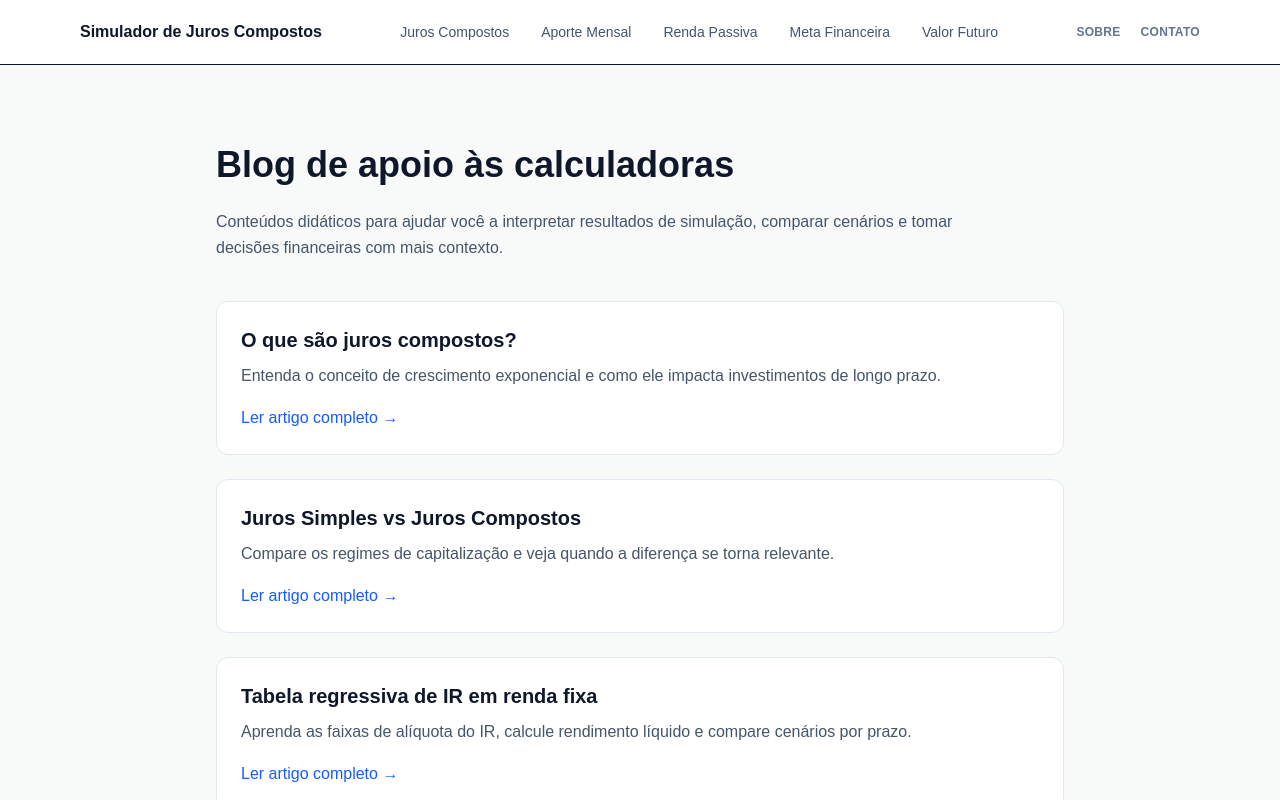
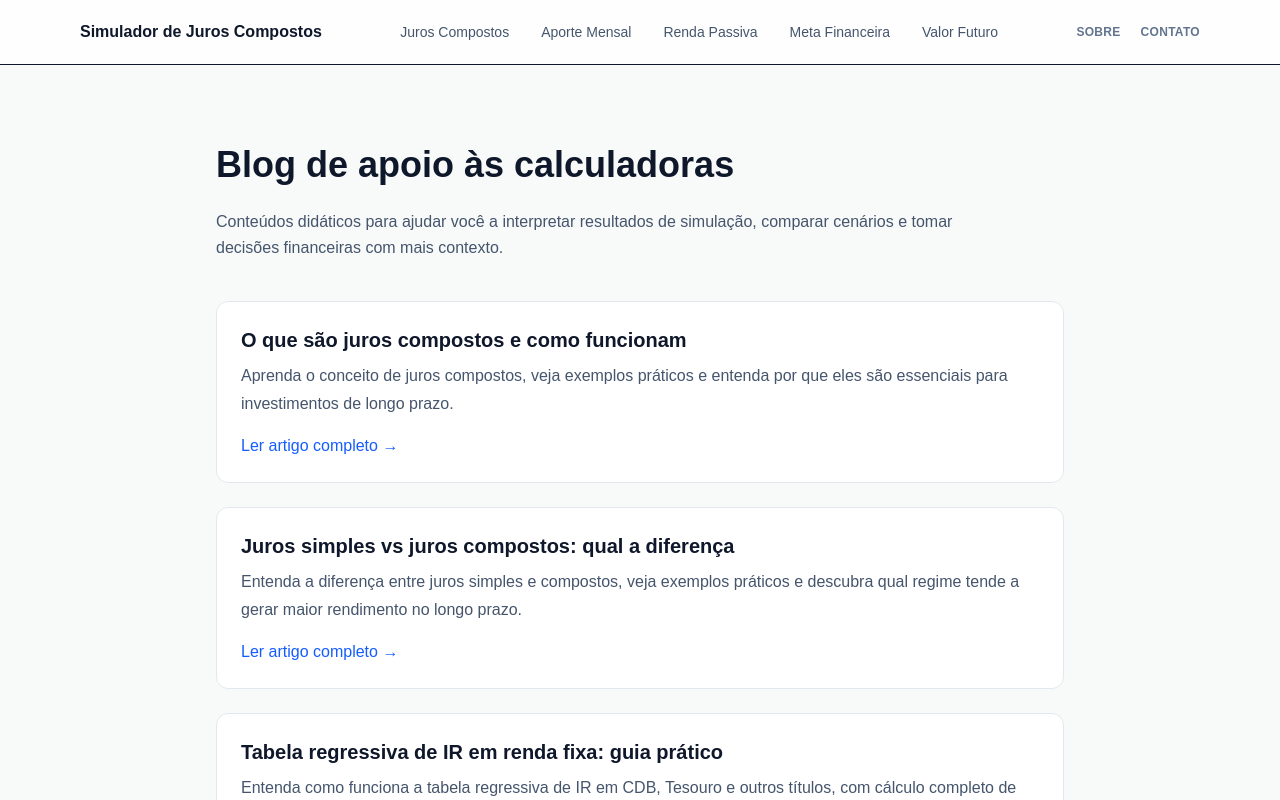
Before and after one commit to Gabrielfernandes7/simulador-juros-composto, a Next.js app: page /blog in a window 1280 px wide. Shown: the top 800 px of the page. Built offline with nearby package versions, Linux system fonts and the light colour scheme.

Commit message:
refactor sitemap and centralize indexable route metadata

```diff
--- a/src/app/blog/come-cotas-na-pratica/page.tsx
+++ b/src/app/blog/come-cotas-na-pratica/page.tsx
@@ -5,17 +5,15 @@ import Navbar from "@/components/Navbar"
 import { TrackedLink } from "@/components/TrackedLink"
 import { JsonLd } from "@/components/seo/JsonLd"
 import { buildArticleSchema, buildBreadcrumbSchema, buildMetadata } from "@/lib/seo"
+import { getBlogPostBySlug } from "@/lib/blog-posts"
 
-const title = "Come-cotas na prática: impacto real nos fundos"
-const description =
-  "Veja o que é come-cotas, quando ele acontece e como esse adiantamento de IR afeta o crescimento do seu patrimônio em fundos de investimento."
-const publishedAt = "2026-03-27"
-const updatedAt = "2026-04-06"
+const post = getBlogPostBySlug("come-cotas-na-pratica")
+const { title, description, publishedAt, updatedAt } = post
 
 export const metadata: Metadata = buildMetadata({
   title,
   description,
-  path: "/blog/come-cotas-na-pratica",
+  path: post.path,
   keywords: [
     "come-cotas",
     "come-cotas fundos",
@@ -33,8 +31,8 @@ export default function ArticlePage() {
       <article className="max-w-3xl mx-auto px-6 pt-20 pb-24">
         <h1 className="text-4xl font-bold mb-8">Come-cotas na prática</h1>
         <p className="mb-6 text-sm text-slate-500">
-          Publicado em 27 de março de 2026 • Atualizado em 6 de abril de 2026 • Equipe Simulador de
-          Juros Compostos
+          Publicado em {publishedAt} • Atualizado em {updatedAt} • Equipe Simulador de Juros
+          Compostos
         </p>
 
         <p className="text-slate-700 leading-relaxed mb-6">
@@ -111,14 +109,14 @@ export default function ArticlePage() {
           buildArticleSchema({
             title,
             description,
-            path: "/blog/come-cotas-na-pratica",
+            path: post.path,
             publishedAt,
             updatedAt
           }),
           buildBreadcrumbSchema([
             { name: "Início", path: "/" },
             { name: "Blog", path: "/blog" },
-            { name: "Come-cotas na prática", path: "/blog/come-cotas-na-pratica" }
+            { name: "Come-cotas na prática", path: post.path }
           ])
         ]}
       />
--- a/src/app/blog/juros-simples-vs-compostos/page.tsx
+++ b/src/app/blog/juros-simples-vs-compostos/page.tsx
@@ -5,17 +5,15 @@ import Navbar from "@/components/Navbar"
 import { TrackedLink } from "@/components/TrackedLink"
 import { JsonLd } from "@/components/seo/JsonLd"
 import { buildArticleSchema, buildBreadcrumbSchema, buildMetadata } from "@/lib/seo"
+import { getBlogPostBySlug } from "@/lib/blog-posts"
 
-const title = "Juros simples vs juros compostos: qual a diferença"
-const description =
-  "Entenda a diferença entre juros simples e compostos, veja exemplos práticos e descubra qual regime tende a gerar maior rendimento no longo prazo."
-const publishedAt = "2026-03-27"
-const updatedAt = "2026-04-06"
+const post = getBlogPostBySlug("juros-simples-vs-compostos")
+const { title, description, publishedAt, updatedAt } = post
 
 export const metadata: Metadata = buildMetadata({
   title,
   description,
-  path: "/blog/juros-simples-vs-compostos",
+  path: post.path,
   keywords: ["juros simples vs compostos", "diferença entre juros simples e compostos"],
   category: "article"
 })
@@ -28,8 +26,8 @@ export default function ArticlePage() {
       <article className="max-w-3xl mx-auto px-6 pt-20 pb-24">
         <h1 className="text-4xl font-bold mb-8">Juros Simples vs Juros Compostos: Qual a Diferença?</h1>
         <p className="mb-6 text-sm text-slate-500">
-          Publicado em 27 de março de 2026 • Atualizado em 6 de abril de 2026 • Equipe Simulador de
-          Juros Compostos
+          Publicado em {publishedAt} • Atualizado em {updatedAt} • Equipe Simulador de Juros
+          Compostos
         </p>
 
         <p className="text-slate-700 leading-relaxed mb-6">
@@ -105,14 +103,14 @@ export default function ArticlePage() {
           buildArticleSchema({
             title,
             description,
-            path: "/blog/juros-simples-vs-compostos",
+            path: post.path,
             publishedAt,
             updatedAt
           }),
           buildBreadcrumbSchema([
             { name: "Início", path: "/" },
             { name: "Blog", path: "/blog" },
-            { name: "Juros simples vs compostos", path: "/blog/juros-simples-vs-compostos" }
+            { name: "Juros simples vs compostos", path: post.path }
           ])
         ]}
       />
--- a/src/app/blog/o-que-sao-juros-compostos/page.tsx
+++ b/src/app/blog/o-que-sao-juros-compostos/page.tsx
@@ -5,17 +5,15 @@ import Navbar from "@/components/Navbar"
 import { TrackedLink } from "@/components/TrackedLink"
 import { JsonLd } from "@/components/seo/JsonLd"
 import { buildArticleSchema, buildBreadcrumbSchema, buildMetadata } from "@/lib/seo"
+import { getBlogPostBySlug } from "@/lib/blog-posts"
 
-const title = "O que são juros compostos e como funcionam"
-const description =
-  "Aprenda o conceito de juros compostos, veja exemplos práticos e entenda por que eles são essenciais para investimentos de longo prazo."
-const publishedAt = "2026-03-27"
-const updatedAt = "2026-04-06"
+const post = getBlogPostBySlug("o-que-sao-juros-compostos")
+const { title, description, publishedAt, updatedAt } = post
 
 export const metadata: Metadata = buildMetadata({
   title,
   description,
-  path: "/blog/o-que-sao-juros-compostos",
+  path: post.path,
   keywords: ["o que são juros compostos", "como funcionam juros compostos"],
   category: "article"
 })
@@ -28,8 +26,8 @@ export default function ArticlePage() {
       <article className="max-w-3xl mx-auto px-6 pt-20 pb-24">
         <h1 className="text-4xl font-bold mb-8">O que são Juros Compostos?</h1>
         <p className="mb-6 text-sm text-slate-500">
-          Publicado em 27 de março de 2026 • Atualizado em 6 de abril de 2026 • Equipe Simulador de
-          Juros Compostos
+          Publicado em {publishedAt} • Atualizado em {updatedAt} • Equipe Simulador de Juros
+          Compostos
         </p>
 
         <p className="text-slate-700 leading-relaxed mb-6">
@@ -99,14 +97,14 @@ export default function ArticlePage() {
           buildArticleSchema({
             title,
             description,
-            path: "/blog/o-que-sao-juros-compostos",
+            path: post.path,
             publishedAt,
             updatedAt
           }),
           buildBreadcrumbSchema([
             { name: "Início", path: "/" },
             { name: "Blog", path: "/blog" },
-            { name: "O que são juros compostos", path: "/blog/o-que-sao-juros-compostos" }
+            { name: "O que são juros compostos", path: post.path }
           ])
         ]}
       />
--- a/src/app/blog/page.tsx
+++ b/src/app/blog/page.tsx
@@ -4,6 +4,7 @@ import AdSlot from "@/components/ads/AdSlot"
 import Navbar from "@/components/Navbar"
 import { JsonLd } from "@/components/seo/JsonLd"
 import { buildBreadcrumbSchema, buildCollectionPageSchema, buildMetadata } from "@/lib/seo"
+import blogPosts from "@/lib/blog-posts"
 
 export const metadata: Metadata = buildMetadata({
   title: "Blog de educação financeira e simuladores",
@@ -13,32 +14,12 @@ export const metadata: Metadata = buildMetadata({
   keywords: ["blog de investimentos", "educação financeira", "simuladores financeiros", "renda fixa"]
 })
 
-const posts = [
-  {
-    href: "/blog/o-que-sao-juros-compostos",
-    title: "O que são juros compostos?",
-    description:
-      "Entenda o conceito de crescimento exponencial e como ele impacta investimentos de longo prazo."
-  },
-  {
-    href: "/blog/juros-simples-vs-compostos",
-    title: "Juros Simples vs Juros Compostos",
-    description:
-      "Compare os regimes de capitalização e veja quando a diferença se torna relevante."
-  },
-  {
-    href: "/blog/tabela-regressiva-ir-renda-fixa",
-    title: "Tabela regressiva de IR em renda fixa",
-    description:
-      "Aprenda as faixas de alíquota do IR, calcule rendimento líquido e compare cenários por prazo."
-  },
-  {
-    href: "/blog/come-cotas-na-pratica",
-    title: "Come-cotas na prática",
-    description:
-      "Veja como a antecipação semestral de IR em fundos impacta seu patrimônio ao longo do tempo."
-  }
-]
+const posts = blogPosts.map((post) => ({
+  href: post.path,
+  title: post.title,
+  description: post.description
+}))
+
 
 export default function BlogPage() {
   return (
--- a/src/app/blog/tabela-regressiva-ir-renda-fixa/page.tsx
+++ b/src/app/blog/tabela-regressiva-ir-renda-fixa/page.tsx
@@ -5,17 +5,15 @@ import Navbar from "@/components/Navbar"
 import { TrackedLink } from "@/components/TrackedLink"
 import { JsonLd } from "@/components/seo/JsonLd"
 import { buildArticleSchema, buildBreadcrumbSchema, buildMetadata } from "@/lib/seo"
+import { getBlogPostBySlug } from "@/lib/blog-posts"
 
-const title = "Tabela regressiva de IR em renda fixa: guia prático"
-const description =
-  "Entenda como funciona a tabela regressiva de IR em CDB, Tesouro e outros títulos, com cálculo completo de alíquota e rendimento líquido."
-const publishedAt = "2026-03-27"
-const updatedAt = "2026-04-06"
+const post = getBlogPostBySlug("tabela-regressiva-ir-renda-fixa")
+const { title, description, publishedAt, updatedAt } = post
 
 export const metadata: Metadata = buildMetadata({
   title,
   description,
-  path: "/blog/tabela-regressiva-ir-renda-fixa",
+  path: post.path,
   keywords: [
     "tabela regressiva ir renda fixa",
     "imposto de renda cdb",
@@ -33,8 +31,8 @@ export default function ArticlePage() {
       <article className="max-w-3xl mx-auto px-6 pt-20 pb-24">
         <h1 className="text-4xl font-bold mb-8">Tabela regressiva de IR em renda fixa</h1>
         <p className="mb-6 text-sm text-slate-500">
-          Publicado em 27 de março de 2026 • Atualizado em 6 de abril de 2026 • Equipe Simulador de
-          Juros Compostos
+          Publicado em {publishedAt} • Atualizado em {updatedAt} • Equipe Simulador de Juros
+          Compostos
         </p>
 
         <p className="text-slate-700 leading-relaxed mb-6">
@@ -117,14 +115,14 @@ export default function ArticlePage() {
           buildArticleSchema({
             title,
             description,
-            path: "/blog/tabela-regressiva-ir-renda-fixa",
+            path: post.path,
             publishedAt,
             updatedAt
           }),
           buildBreadcrumbSchema([
             { name: "Início", path: "/" },
             { name: "Blog", path: "/blog" },
-            { name: "Tabela regressiva de IR em renda fixa", path: "/blog/tabela-regressiva-ir-renda-fixa" }
+            { name: "Tabela regressiva de IR em renda fixa", path: post.path }
           ])
         ]}
       />
--- /dev/null
+++ b/src/lib/blog-posts.ts
@@ -0,0 +1,59 @@
+export type BlogPostMetadata = {
+  slug: string
+  path: `/blog/${string}`
+  title: string
+  description: string
+  publishedAt: `${number}-${number}-${number}`
+  updatedAt: `${number}-${number}-${number}`
+}
+
+const blogPosts: BlogPostMetadata[] = [
+  {
+    slug: "o-que-sao-juros-compostos",
+    path: "/blog/o-que-sao-juros-compostos",
+    title: "O que são juros compostos e como funcionam",
+    description:
+      "Aprenda o conceito de juros compostos, veja exemplos práticos e entenda por que eles são essenciais para investimentos de longo prazo.",
+    publishedAt: "2026-03-27",
+    updatedAt: "2026-04-06"
+  },
+  {
+    slug: "juros-simples-vs-compostos",
+    path: "/blog/juros-simples-vs-compostos",
+    title: "Juros simples vs juros compostos: qual a diferença",
+    description:
+      "Entenda a diferença entre juros simples e compostos, veja exemplos práticos e descubra qual regime tende a gerar maior rendimento no longo prazo.",
+    publishedAt: "2026-03-27",
+    updatedAt: "2026-04-06"
+  },
+  {
+    slug: "tabela-regressiva-ir-renda-fixa",
+    path: "/blog/tabela-regressiva-ir-renda-fixa",
+    title: "Tabela regressiva de IR em renda fixa: guia prático",
+    description:
+      "Entenda como funciona a tabela regressiva de IR em CDB, Tesouro e outros títulos, com cálculo completo de alíquota e rendimento líquido.",
+    publishedAt: "2026-03-27",
+    updatedAt: "2026-04-06"
+  },
+  {
+    slug: "come-cotas-na-pratica",
+    path: "/blog/come-cotas-na-pratica",
+    title: "Come-cotas na prática: impacto real nos fundos",
+    description:
+      "Veja o que é come-cotas, quando ele acontece e como esse adiantamento de IR afeta o crescimento do seu patrimônio em fundos de investimento.",
+    publishedAt: "2026-03-27",
+    updatedAt: "2026-04-06"
+  }
+]
+
+export default blogPosts
+
+export function getBlogPostBySlug(slug: string): BlogPostMetadata {
+  const blogPost = blogPosts.find((post) => post.slug === slug)
+
+  if (!blogPost) {
+    throw new Error(`Blog post metadata not found for slug: ${slug}`)
+  }
+
+  return blogPost
+}
```
Also changed, not shown: src/app/sitemap.ts (+25 -83 lines), src/lib/site-routes.ts (added, +88 -0 lines).
